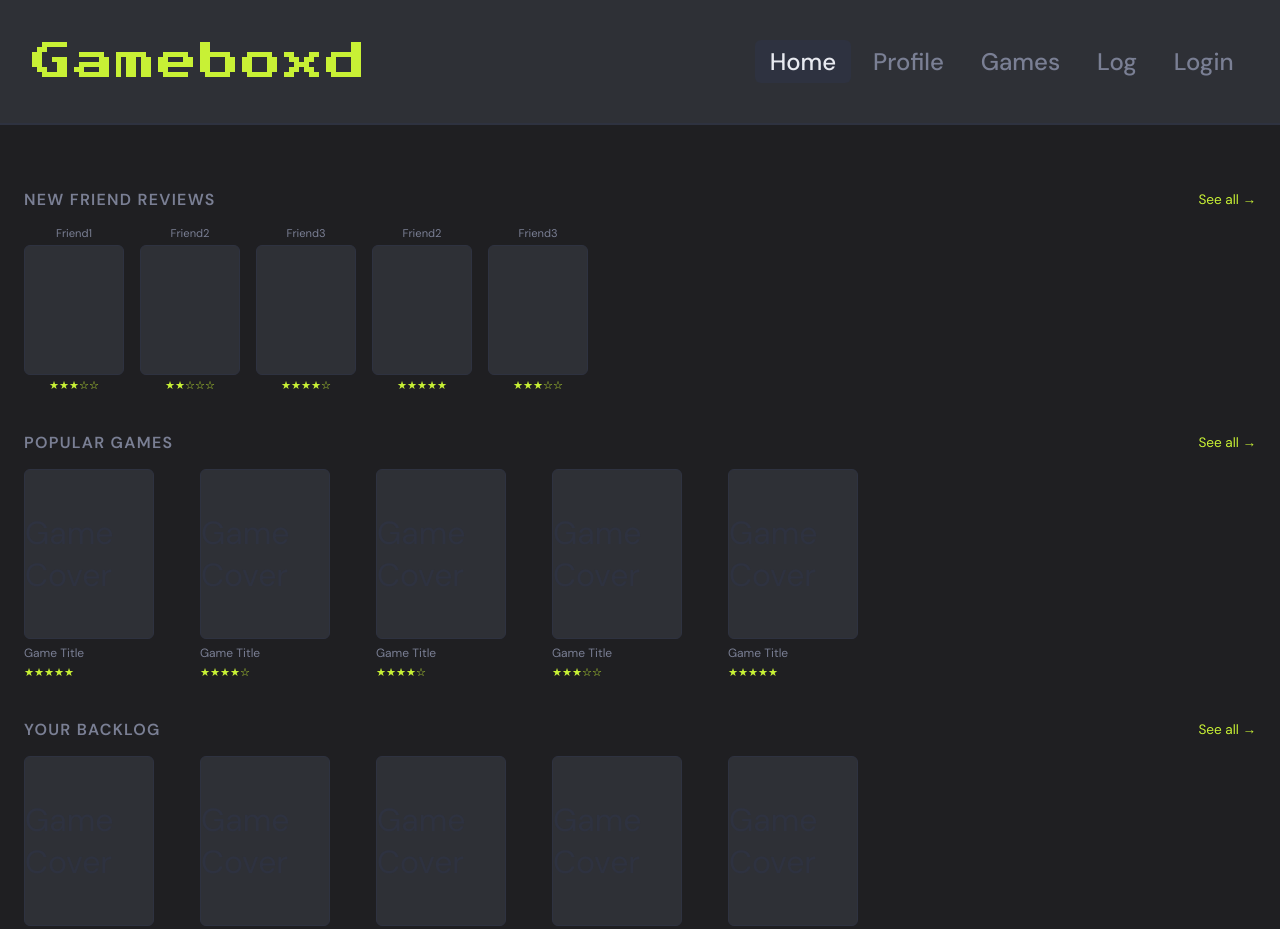
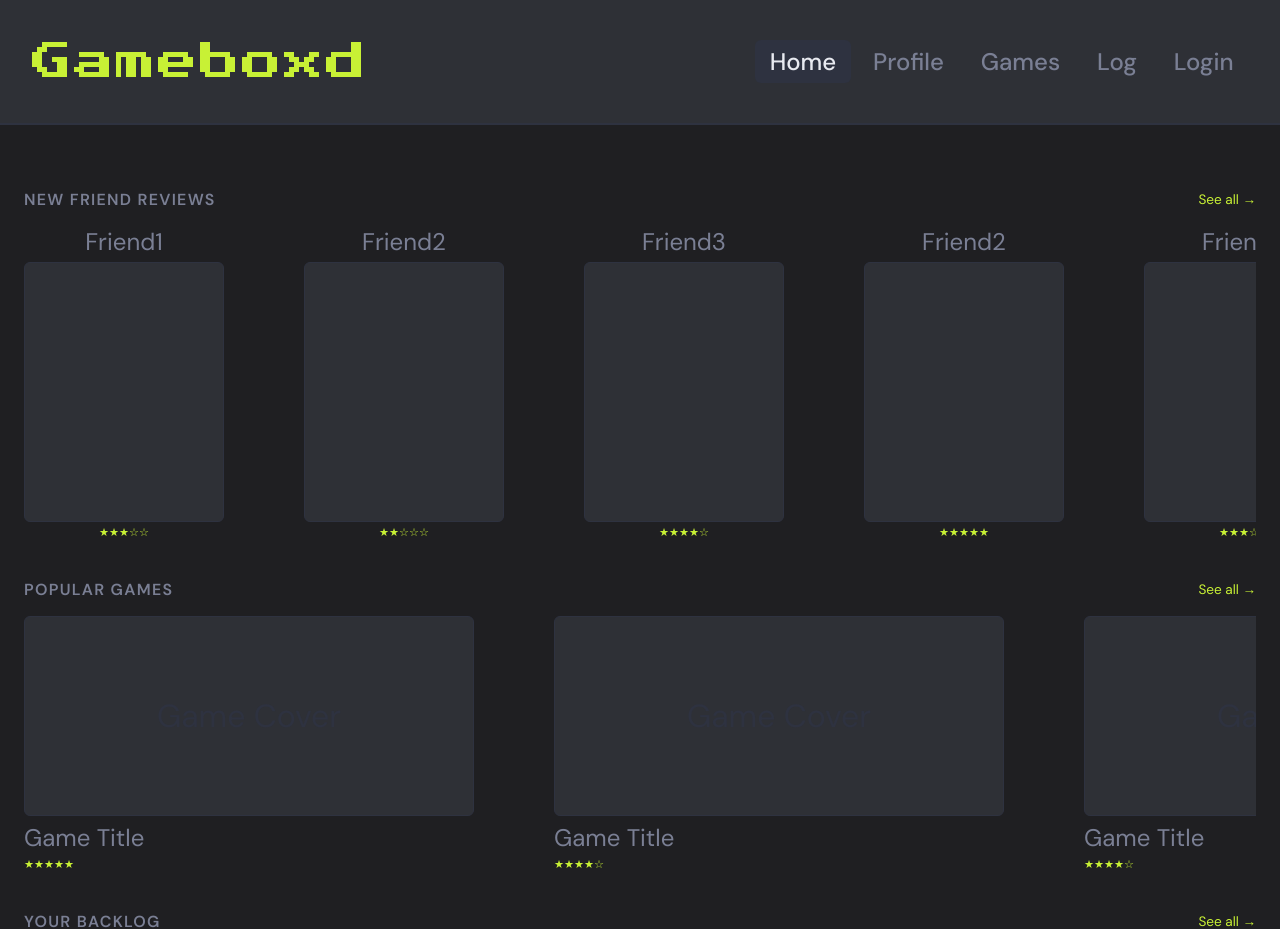
Before and after one commit to NAMalt/Gameboxd, a plain HTML site: page index.html in a window 1280 px wide. Shown: the top 929 px of the page. Drawn offline with Linux system fonts and the light colour scheme.

Commit message:
Games Page CSS Updated
Changed some of the CSS in the games page

```diff
--- a/styles.css
+++ b/styles.css
@@ -90,7 +90,7 @@ nav ul li a.active {
 /* === GAME CARD ROW === */
 .card-row {
     display: flex;
-    gap: 1rem;
+    gap: 5rem;
     overflow-x: auto;
     padding-bottom: 0.5rem;
 }
@@ -106,8 +106,8 @@ nav ul li a.active {
 }
 
 .game-card .cover {
-    width: 130px;
-    height: 170px;
+    width: 450px;
+    height: 200px;
     background: var(--surface);
     border: 1px solid var(--border);
     border-radius: 6px;
@@ -122,7 +122,7 @@ nav ul li a.active {
 .game-card:hover .cover { border-color: var(--accent); }
 
 .game-card .card-label {
-    font-size: 0.75rem;
+    font-size: 1.5rem;
     color: var(--muted);
     margin-top: 0.4rem;
     white-space: nowrap;
@@ -141,14 +141,14 @@ nav ul li a.active {
 }
 
 .friend-card .friend-name {
-    font-size: 0.7rem;
+    font-size: 1.5rem;
     color: var(--muted);
     margin-bottom: 0.3rem;
 }
 
 .friend-card .cover {
-    width: 100px;
-    height: 130px;
+    width: 200px;
+    height: 260px;
     background: var(--surface);
     border: 1px solid var(--border);
     border-radius: 6px;
```
